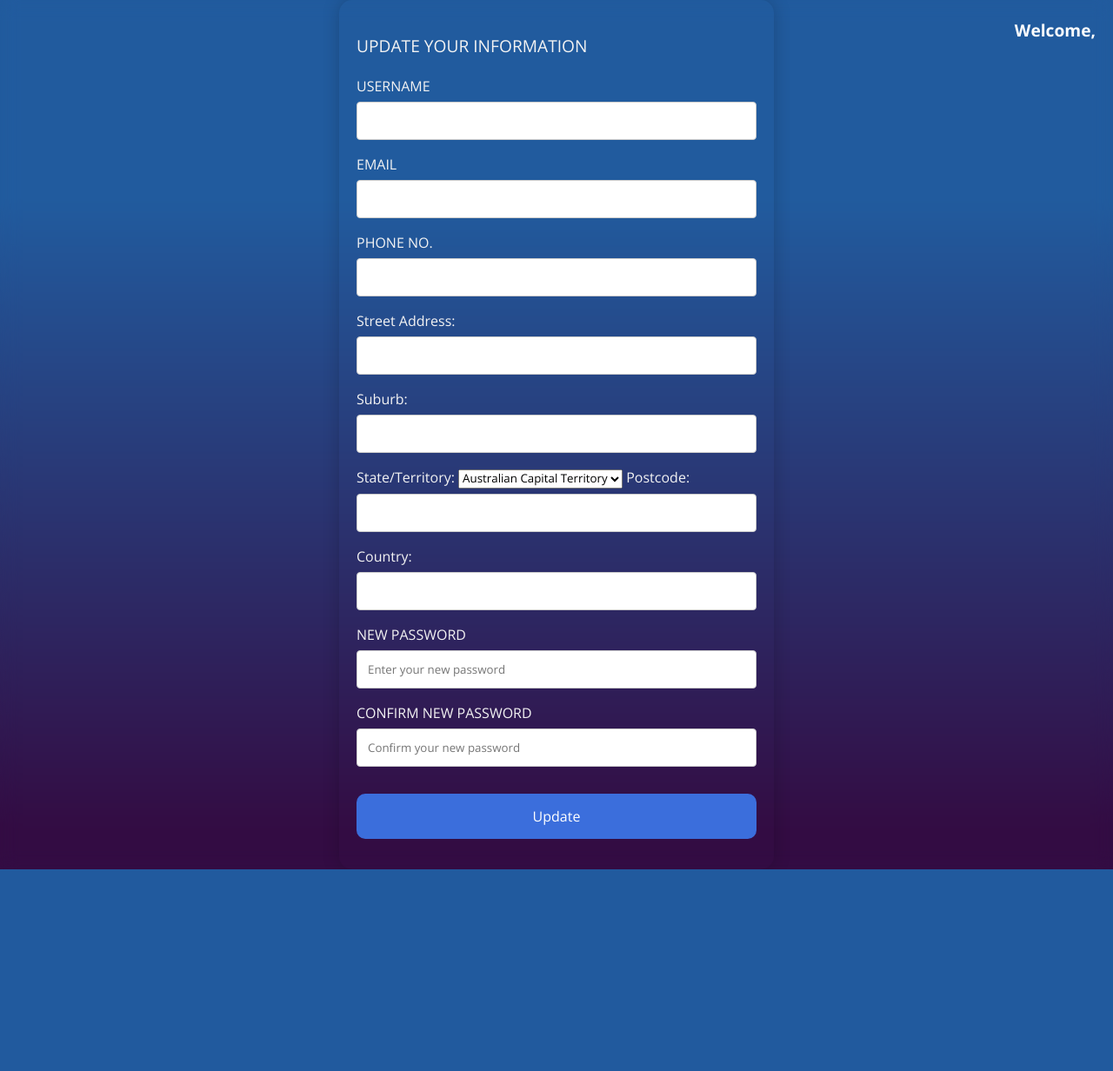
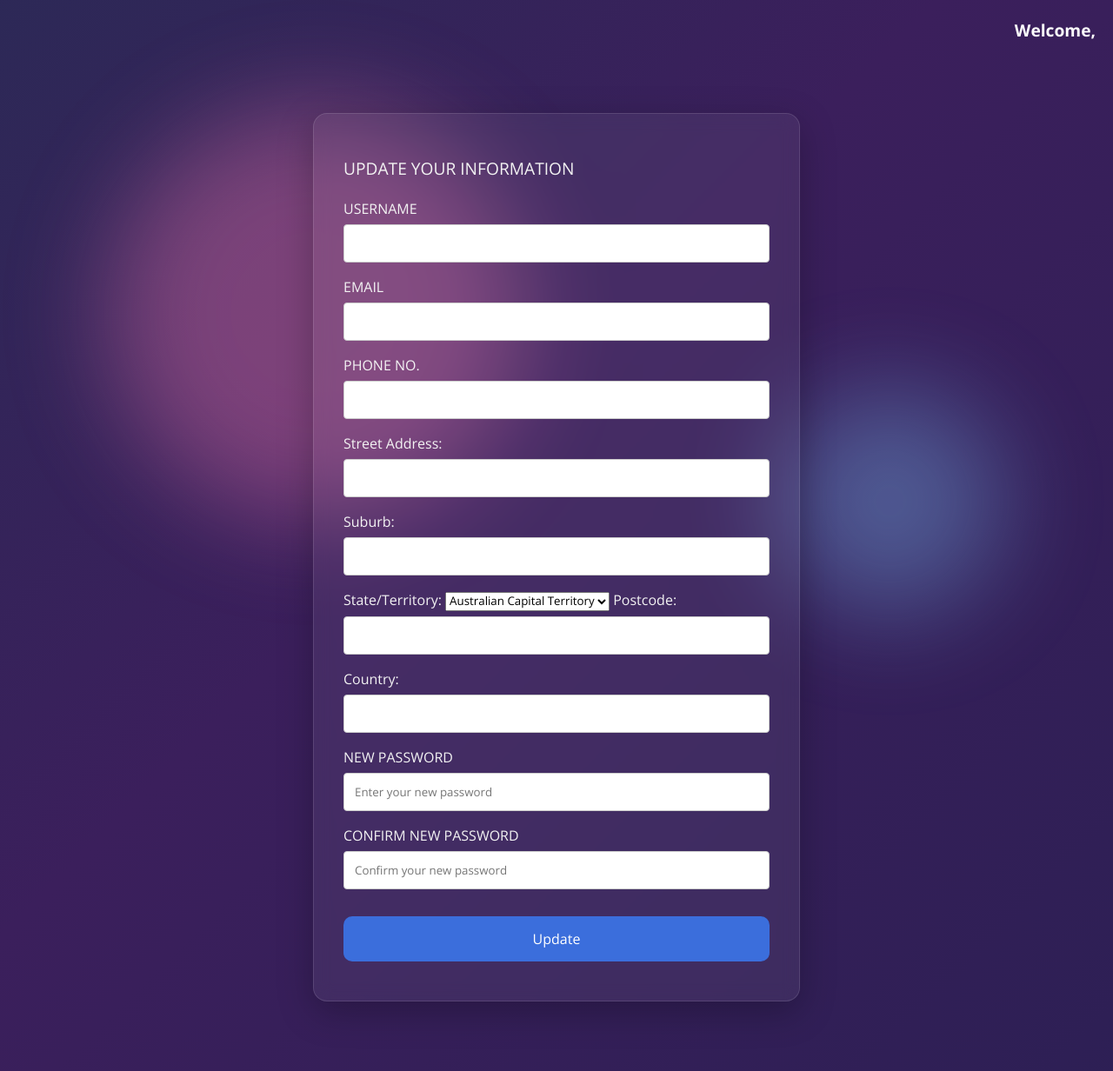
Before and after one commit to srisar2108-wq/AI-Project, a Node server app: template views/settings.ejs in a window 1280 px wide. Shown: the whole page at 87% size. Before the commit the page ends 1000 px from the top, so only its background shows below. Run offline with Node 20, Linux system fonts and the light colour scheme; the template is opened without the code that fills it, so the values that code supplies are empty.

Commit message:
Greeting for logged-in users, settings and account styling

```diff
--- a/public/settings_style.css
+++ b/public/settings_style.css
@@ -7,19 +7,54 @@
 }
 
 body {
-  height: 100%;
+  display: block;
+  min-height: 100vh;
   width: 100%;
-  padding-top: auto;
-  background: linear-gradient(to bottom, #215b9e 23%, #330c43 95%);
-  background-repeat: no-repeat;
-  background-size: cover;
-  display: flex;
-  align-items: center;
-  justify-content: center;
-  flex-direction: column;
+  margin: 0;
+  padding: 90px 0 40px;
+  background: linear-gradient(-45deg, #1b1f4b, #3b1f5c, #0f3d4c, #1e2a6b);
+  background-size: 400% 400%;
+  animation: bgShift 16s ease infinite;
+  position: relative;
+  overflow-x: hidden;
   line-height: 1.5;
-  backdrop-filter: blur(10px);
-  margin: 0;
+  color: #fff;
+}
+
+body::before, body::after {
+  content: '';
+  position: fixed;
+  border-radius: 50%;
+  filter: blur(60px);
+  opacity: 0.35;
+  z-index: -1;
+  pointer-events: none;
+}
+body::before {
+  width: 480px; height: 480px;
+  background: #ff7eb6;
+  top: 10%; left: 5%;
+  animation: floatA 12s ease-in-out infinite;
+}
+body::after {
+  width: 260px; height: 260px;
+  background: #7ec8ff;
+  bottom: 8%; right: 6%;
+  animation: floatB 14s ease-in-out infinite;
+}
+
+@keyframes bgShift {
+  0%   { background-position: 0% 50%; }
+  50%  { background-position: 100% 50%; }
+  100% { background-position: 0% 50%; }
+}
+@keyframes floatA {
+  0%, 100% { transform: translate(0, 0); }
+  50%      { transform: translate(60px, 40px); }
+}
+@keyframes floatB {
+  0%, 100% { transform: translate(0, 0); }
+  50%      { transform: translate(-50px, -30px); }
 }
 
 .header {
@@ -195,10 +230,15 @@ input[type=submit] {
 }
 
 .container {
-  padding: 20px;
-  border-radius: 15px;
-  width: 500px;
-  box-shadow: 0 0 20px rgba(0, 0, 0, 0.2);
+  width: min(560px, 92vw);
+  margin: 40px auto;
+  padding: 30px 34px;
+  border-radius: 16px;
+  background: rgba(255, 255, 255, 0.06);
+  border: 1px solid rgba(255, 255, 255, 0.12);
+  box-shadow: 0 12px 40px rgba(0, 0, 0, 0.25);
+  backdrop-filter: blur(10px);
+  color: #fff;
 }
 
 button {
--- a/views/account.ejs
+++ b/views/account.ejs
@@ -10,9 +10,9 @@
     <!-- PASTE YOUR ORIGINAL <link rel="icon" ...> LINE HERE -->
     <link rel="stylesheet" href="account_style.css">
     <style>
-     .chat-frame {
+    .chat-frame {
   width: 100%;
-  max-width: 1100px;
+  max-width: 1200px;
   height: min(680px, 80vh);
   border: none;
   display: block;
```
Also changed, not shown: views/home_page.ejs (+22 -1 lines).
